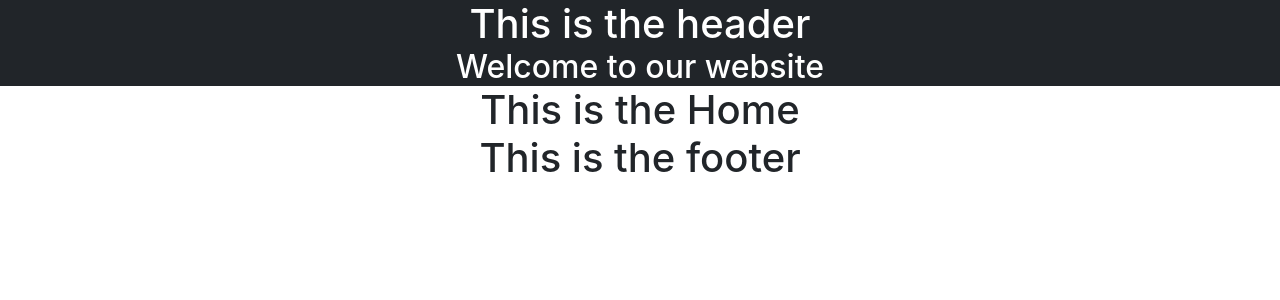
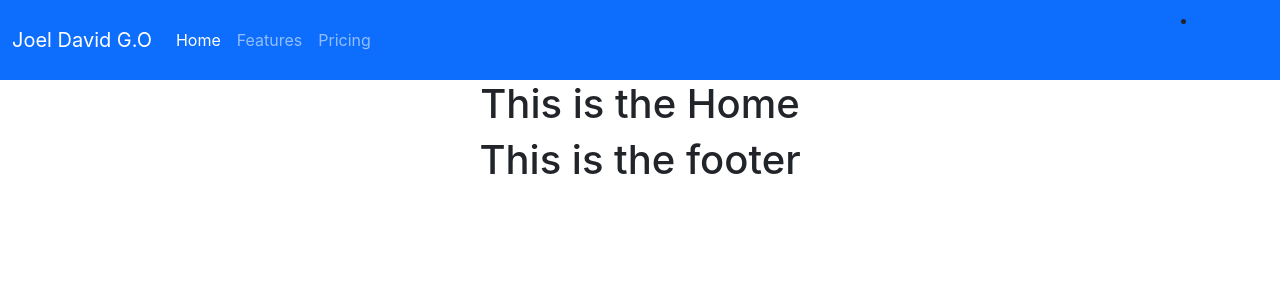
Before and after one commit to Davel99/resume, a React (Create React App) app: page / in a window 1280 px wide. Shown: the top 300 px of the page. Built offline with nearby package versions, Linux system fonts and the light colour scheme.

Commit message:
Added first template of navbar

```diff
--- a/src/App.js
+++ b/src/App.js
@@ -14,6 +14,7 @@
         <Routes>
           <Route path='/home' Component={Home} />
           <Route path='/' Component={Home} />
+          <Route path='/my-profile' Component={Home} />
         </Routes>
         <Footer></Footer>
       </div>
--- a/src/components/Header.jsx
+++ b/src/components/Header.jsx
@@ -1,13 +1,46 @@
 import { useTranslation } from "react-i18next";
+import { Link, useLocation } from "react-router-dom";
 
 const Header = () => {
     const { t } = useTranslation();
-    const welcome = t('welcome')
-    return(
-        <header className="bg-dark text-white">
-            <h1>This is the header </h1>
-            <h2>{welcome}</h2>
-        </header>
+    const location = useLocation();
+    const path = location.pathname;
+    const isHome = path == '/' || path == '/home' || path == '/my-profile'
+    return (
+        <nav class="navbar navbar-expand-lg bg-primary navbar-dark bg-body-tertiary">
+            <div class="container-fluid">
+
+                <Link class="navbar-brand" to="/my-profile">Joel David G.O</Link>
+                <button class="navbar-toggler" type="button" data-bs-toggle="collapse" data-bs-target="#navbarNavDropdown" aria-controls="navbarNavDropdown" aria-expanded="false" aria-label="Toggle navigation">
+                    <span class="navbar-toggler-icon"></span>
+                </button>
+                <div class="collapse navbar-collapse" id="navbarNavDropdown">
+                    <ul class="navbar-nav">
+                        <li class="nav-item">
+                            <Link class={isHome ? 'nav-link active' : 'nav-link'} aria-current="page" to="/my-profile">Home</Link>
+                        </li>
+                        <li class="nav-item">
+                            <a class="nav-link" href="#">Features</a>
+                        </li>
+                        <li class="nav-item">
+                            <a class="nav-link" href="#">Pricing</a>
+                        </li>
+                    </ul>
+                </div>
+                <section className="d-flex">
+                    <li class="nav-item dropdown">
+                        <a class="nav-link dropdown-toggle" href="#" role="button" data-bs-toggle="dropdown" aria-expanded="false">
+                            Dropdown link
+                        </a>
+                        <ul class="dropdown-menu">
+                            <li><a class="dropdown-item" href="#">Action</a></li>
+                            <li><a class="dropdown-item" href="#">Another action</a></li>
+                            <li><a class="dropdown-item" href="#">Something else here</a></li>
+                        </ul>
+                    </li>
+                </section>
+            </div>
+        </nav>
     );
 
 }
--- a/src/index.css
+++ b/src/index.css
@@ -14,7 +14,7 @@
 }
 
 * {
-  margin: 0px !important;
-  padding: 0px !important;
+  margin: 0px;
+  padding: 0px;
   box-sizing: border-box;
 }
```
